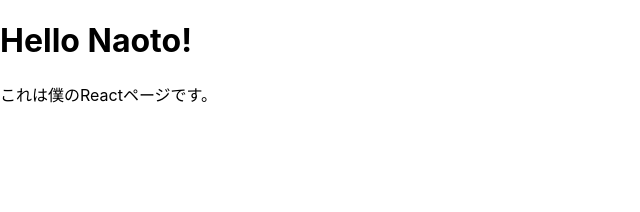
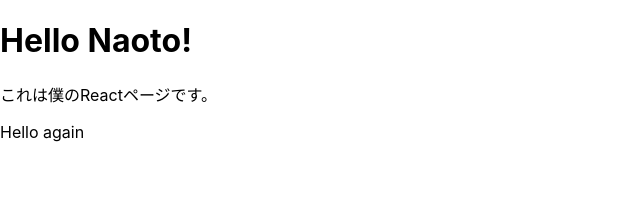
Before and after one commit to NaoEmiKo/member, a React (Create React App) app: page / in a window 1280 px wide. Shown: the top 212 px of the page, without its empty margins (0-640 px from the left). Built offline with nearby package versions, Linux system fonts and the light colour scheme.

Commit message:
add hello again

```diff
--- a/src/App.js
+++ b/src/App.js
@@ -3,6 +3,7 @@ function App() {
     <div>
       <h1>Hello Naoto!</h1>
       <p>これは僕のReactページです。</p>
+      <p>Hello again</p>
     </div>
   );
 }
```
